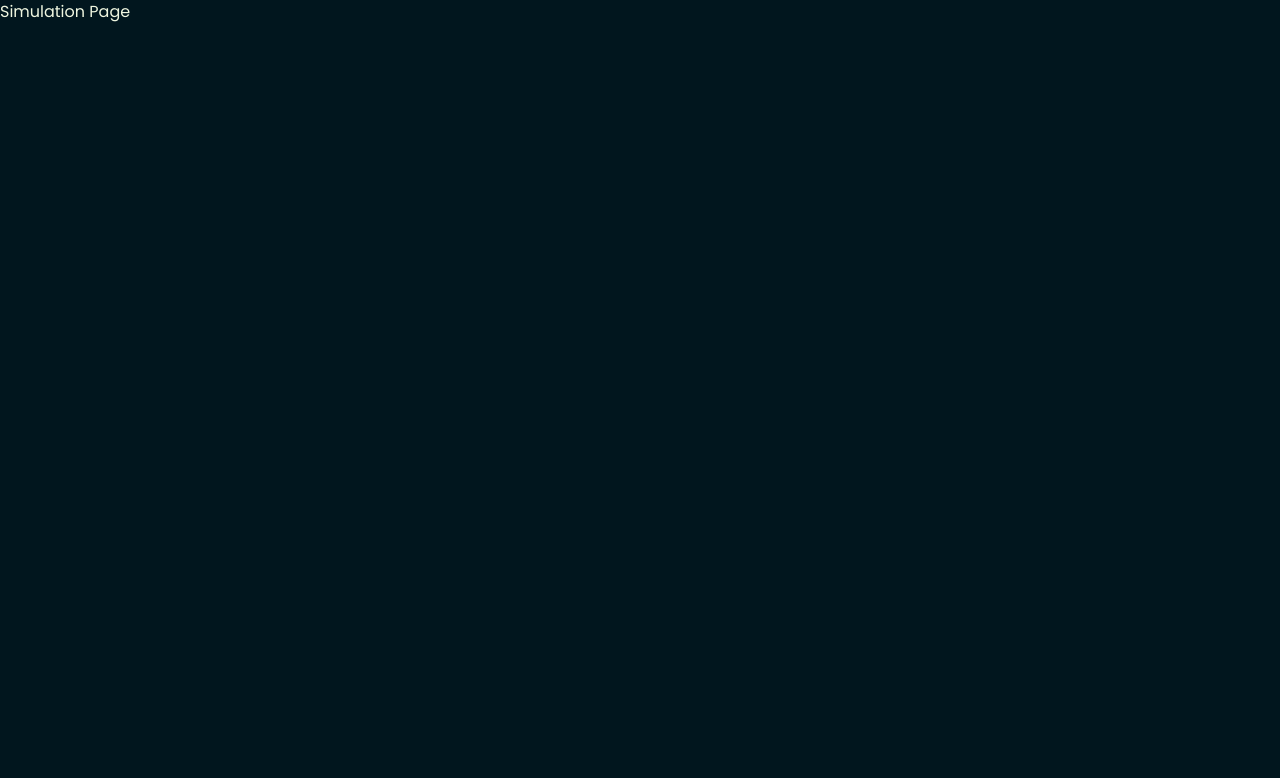
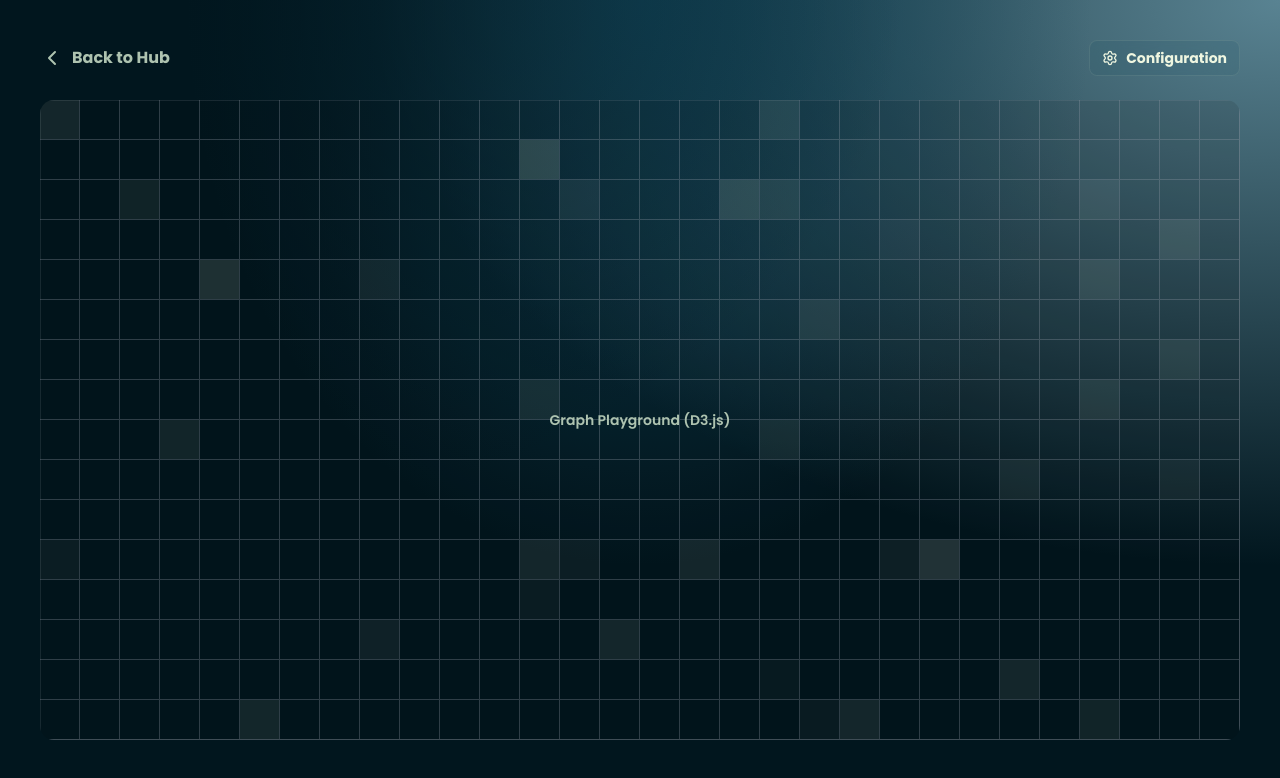
Before and after one commit to Fwrrell/orbit-app, a React (Vite) app: page /simulation in a window 1280 px wide. Shown: the top 778 px of the page. Built offline with nearby package versions, Linux system fonts and the light colour scheme.

Commit message:
feat: add framer-motion for animations, implement AnimatedGridPattern component, and enhance SimulationPage layout

```diff
--- a/package.json
+++ b/package.json
@@ -15,6 +15,7 @@
     "class-variance-authority": "^0.7.1",
     "clsx": "^2.1.1",
     "d3": "^7.9.0",
+    "framer-motion": "^12.23.26",
     "lucide-react": "^0.562.0",
     "react": "^19.2.0",
     "react-dom": "^19.2.0",
--- /dev/null
+++ b/src/components/ui/animated-grid-pattern.jsx
@@ -0,0 +1,128 @@
+"use client";;
+import { useEffect, useId, useRef, useState } from "react";
+import { motion } from "framer-motion";
+
+import { cn } from "@/lib/utils";
+
+export function AnimatedGridPattern({
+  width = 40,
+  height = 40,
+  x = -1,
+  y = -1,
+  strokeDasharray = 0,
+  numSquares = 50,
+  className,
+  maxOpacity = 0.5,
+  duration = 4,
+  repeatDelay = 0.5,
+  ...props
+}) {
+  const id = useId();
+  const containerRef = useRef(null);
+  const [dimensions, setDimensions] = useState({ width: 0, height: 0 });
+  const [squares, setSquares] = useState(() => generateSquares(numSquares));
+
+  function getPos() {
+    return [
+      Math.floor((Math.random() * dimensions.width) / width),
+      Math.floor((Math.random() * dimensions.height) / height),
+    ];
+  }
+
+  // Adjust the generateSquares function to return objects with an id, x, and y
+  function generateSquares(count) {
+    return Array.from({ length: count }, (_, i) => ({
+      id: i,
+      pos: getPos(),
+    }));
+  }
+
+  // Function to update a single square's position
+  const updateSquarePosition = (id) => {
+    setSquares((currentSquares) =>
+      currentSquares.map((sq) =>
+        sq.id === id
+          ? {
+              ...sq,
+              pos: getPos(),
+            }
+          : sq));
+  };
+
+  // Update squares to animate in
+  useEffect(() => {
+    if (dimensions.width && dimensions.height) {
+      setSquares(generateSquares(numSquares));
+    }
+  }, [dimensions, numSquares]);
+
+  // Resize observer to update container dimensions
+  useEffect(() => {
+    const resizeObserver = new ResizeObserver((entries) => {
+      for (let entry of entries) {
+        setDimensions({
+          width: entry.contentRect.width,
+          height: entry.contentRect.height,
+        });
+      }
+    });
+
+    if (containerRef.current) {
+      resizeObserver.observe(containerRef.current);
+    }
+
+    return () => {
+      if (containerRef.current) {
+        resizeObserver.unobserve(containerRef.current);
+      }
+    };
+  }, [containerRef]);
+
+  return (
+    <svg
+      ref={containerRef}
+      aria-hidden="true"
+      className={cn(
+        "pointer-events-none absolute inset-0 h-full w-full fill-gray-400/30 stroke-gray-400/30",
+        className
+      )}
+      {...props}>
+      <defs>
+        <pattern
+          id={id}
+          width={width}
+          height={height}
+          patternUnits="userSpaceOnUse"
+          x={x}
+          y={y}>
+          <path
+            d={`M.5 ${height}V.5H${width}`}
+            fill="none"
+            strokeDasharray={strokeDasharray} />
+        </pattern>
+      </defs>
+      <rect width="100%" height="100%" fill={`url(#${id})`} />
+      <svg x={x} y={y} className="overflow-visible">
+        {squares.map(({ pos: [x, y], id }, index) => (
+          <motion.rect
+            initial={{ opacity: 0 }}
+            animate={{ opacity: maxOpacity }}
+            transition={{
+              duration,
+              repeat: 1,
+              delay: index * 0.1,
+              repeatType: "reverse",
+            }}
+            onAnimationComplete={() => updateSquarePosition(id)}
+            key={`${x}-${y}-${index}`}
+            width={width - 1}
+            height={height - 1}
+            x={x * width + 1}
+            y={y * height + 1}
+            fill="currentColor"
+            strokeWidth="0" />
+        ))}
+      </svg>
+    </svg>
+  );
+}
--- a/src/pages/LandingPage.jsx
+++ b/src/pages/LandingPage.jsx
@@ -123,7 +123,7 @@ const LandingPage = () => {
           <div className="relative h-125 lg:h-150">
             <div className="absolute -inset-4 bg-[var(--accent-mid)]/5 blur-3xl rounded-full"></div>
             <div className="w-full h-full relative glass-card rounded-[2.5rem] overflow-hidden">
-              {/* Frame Live Preview*/}
+              {/* Frame Live Preview */}
               <div className="absolute top-6 left-8 z-10 flex items-center gap-2">
                 <div className="w-2 h-2 bg-[#aec3b0] rounded-full animate-pulse" />
                 <span className="text-[10px] font-mono font-bold text-[#aec3b0] tracking-[0.2em] uppercase">
--- a/src/pages/SimulationPage.jsx
+++ b/src/pages/SimulationPage.jsx
@@ -1,8 +1,134 @@
+import "../App.css";
+import { useState } from "react";
+import { ChevronLeft, Settings, X, Trash2 } from "lucide-react";
+import { useNavigate } from "react-router-dom";
+
+import { cn } from "@/lib/utils";
+import { AnimatedGridPattern } from "@/components/ui/animated-grid-pattern";
+import { Button, buttonVariants } from "@/components/ui/button";
+
 const SimulationPage = () => {
+  const navigate = useNavigate();
+  const [showControls, setShowControls] = useState(false);
+
+  const [routers, setRouters] = useState(["Router 1", "Router 2", "Router 3"]);
+
+  const handleDeleteRouter = (name) => {
+    console.log("Delete:", name);
+  };
+
   return (
-    <>
-      <h1>Simulation Page</h1>
-    </>
+    <div className="mesh-gradient min-h-screen p-6 lg:p-10">
+      {/* Simulation Header */}
+      <header className="max-w-[1600px] mx-auto mb-6 flex justify-between items-center">
+        <button
+          onClick={() => navigate("/")}
+          className="flex items-center gap-2 text-[var(--highlight)] hover:text-[var(--text-light)] transition-colors font-bold group cursor-pointer"
+        >
+          <ChevronLeft className="group-hover:-translate-x-1 transition-transform" />
+          Back to Hub
+        </button>
+        <Button
+          variant="glass"
+          onClick={() => setShowControls((prev) => !prev)}
+        >
+          <Settings /> <span className="hidden md:inline">Configuration</span>
+        </Button>
+      </header>
+
+      {/* Playground Container */}
+      <div className="max-w-[1600px] mx-auto md:h-[calc(100vh-160px)]">
+        <div
+          className={`rounded-2xl h-full transition-all duration-300 ease-in-out
+            ${showControls ? "grid grid-cols-10 gap-4" : "flex"}
+          `}
+        >
+          {/* Graph Playground */}
+          <div
+            className={`relative overflow-hidden rounded-xl bg-black/10 ${
+              showControls ? "col-span-8" : "flex-1"
+            }`}
+          >
+            {/* Animated Grid Background */}
+            <AnimatedGridPattern
+              numSquares={40}
+              maxOpacity={0.08}
+              duration={3}
+              repeatDelay={1}
+              className={cn("pointer-events-none absolute inset-0 opacity-5s0")}
+            />
+            <div className="absolute inset-0 flex items-center justify-center text-[var(--highlight)] font-semibold text-sm">
+              Graph Playground (D3.js)
+            </div>
+          </div>
+
+          {/* Control Panel */}
+          {showControls && (
+            <div className="col-span-2 grid grid-rows-2 gap-6">
+              {/* Control Box 1 */}
+              <div className="glass-card rounded-xl p-5 flex flex-col gap-4">
+                <div className="flex items-center justify-between">
+                  <h3 className="font-bold text-[var(--text-light)]">
+                    Router List
+                  </h3>
+                  <X
+                    className="cursor-pointer text-[var(--highlight)] hover:text-[var(--text-light)]"
+                    onClick={() => setShowControls(false)}
+                  />
+                </div>
+
+                <div className="relative flex-1">
+                  {routers.length === 0 ? (
+                    <div className="absolute inset-0 flex items-center justify-center text-center text-sm text-[var(--highlight)] opacity-70 px-4">
+                      Click on empty area to add a router & drag node to
+                      position.
+                    </div>
+                  ) : (
+                    <div className="flex flex-col space-y-2 max-h-80 overflow-y-auto pr-1">
+                      {routers.map((item) => (
+                        <div
+                          key={item}
+                          className={cn(
+                            buttonVariants({ variant: "glass", size: "sm" }),
+                            "cursor-default justify-between [&_svg]:pointer-events-auto"
+                          )}
+                        >
+                          <span>{item}</span>
+
+                          <Trash2
+                            className="h-4 w-4 cursor-pointer text-red-400 opacity-70 hover:opacity-100 transition-colors"
+                            onClick={() => {
+                              alert("clicked");
+                              handleDeleteRouter(item);
+                            }}
+                          />
+                        </div>
+                      ))}
+                    </div>
+                  )}
+                </div>
+              </div>
+
+              {/* Control Box 2 */}
+              <div className="glass-card rounded-xl p-5 flex flex-col gap-4">
+                <h3 className="font-bold text-[var(--text-light)]">
+                  Information
+                </h3>
+
+                <div className="text-sm text-[var(--highlight)] opacity-80">
+                  Lorem ipsum dolor sit amet consectetur adipisicing elit. Optio
+                  molestias ratione facere distinctio nobis, deleniti rem!
+                </div>
+
+                <Button variant="orbitSecondary" size="sm">
+                  Reset View
+                </Button>
+              </div>
+            </div>
+          )}
+        </div>
+      </div>
+    </div>
   );
 };
 
```
Also changed, not shown: 1 other file (tests, documents, lock files or other folders).
